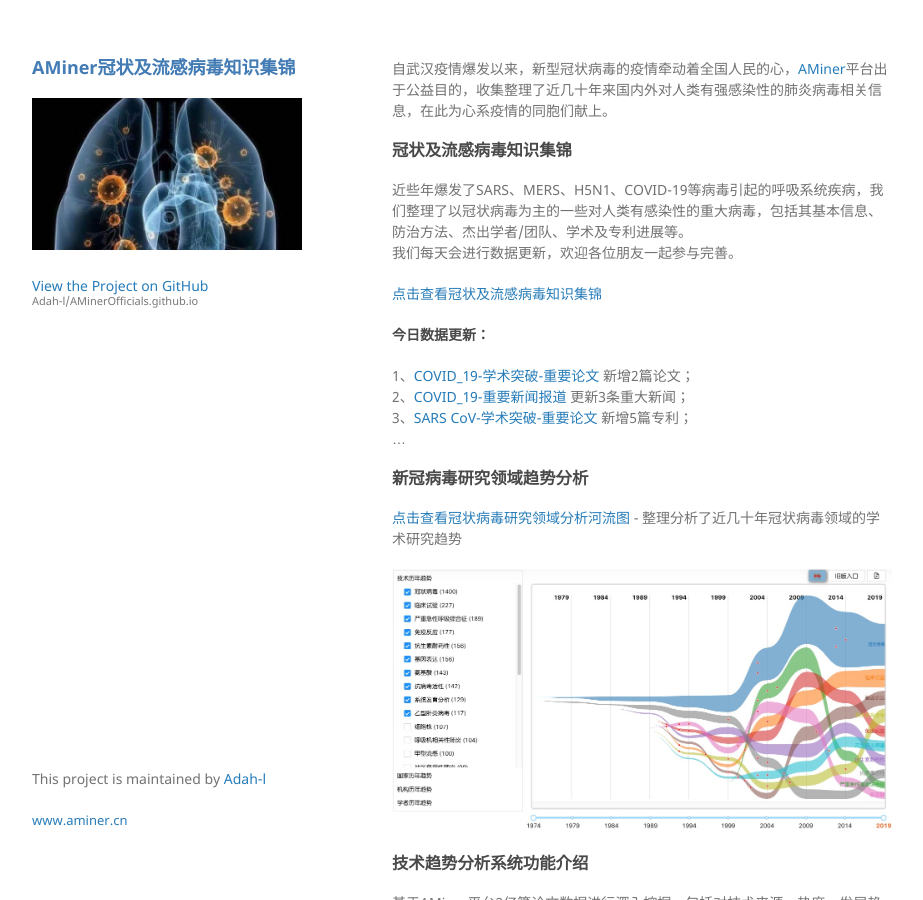
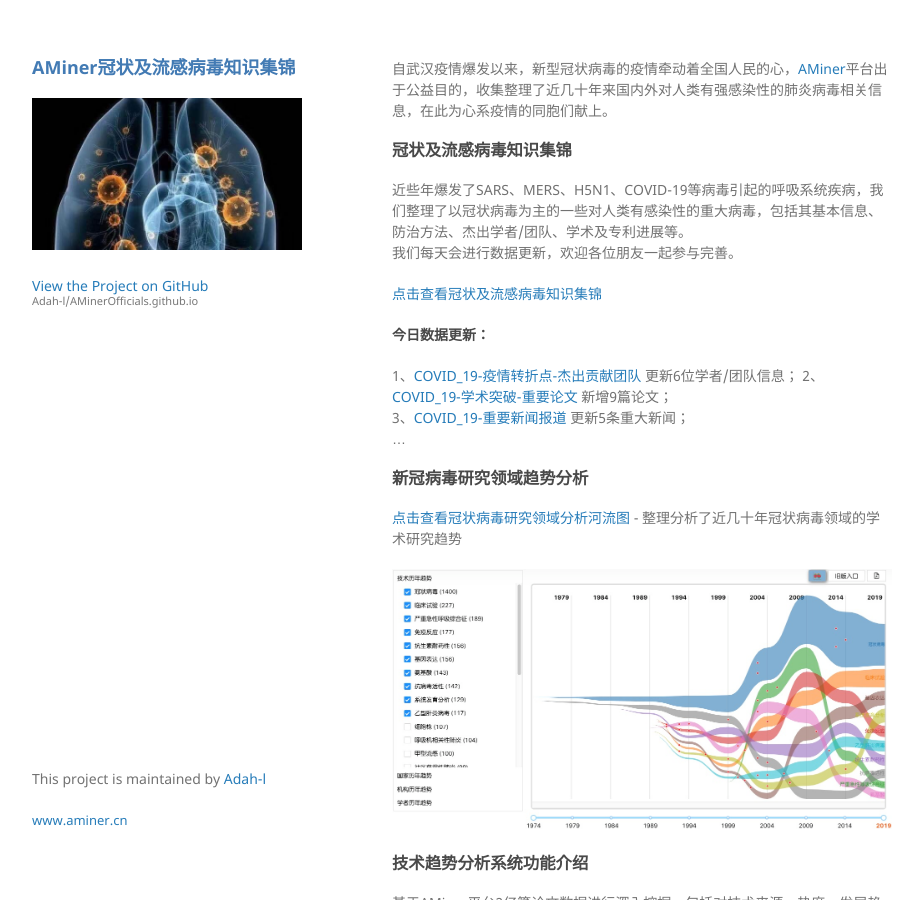
Before and after one commit to Adah-l/AMinerOfficials.github.io, a Jekyll site: the page built from index.md, in a window 1280 px wide and 900 px high. Shown: the whole window, without its empty margins (178-1101 px from the left). Built offline with Jekyll 4.4.1, drawn with Linux system fonts in a browser that asks for light colours; our own code applies the rules of GitHub Pages for plain Markdown files; the repository's description, which GitHub fills in, is left out.

Commit message:
Update
更新index

```diff
--- a/index.md
+++ b/index.md
@@ -9,9 +9,9 @@
 
 #### 今日数据更新：
 
-1、[COVID_19-学术突破-重要论文](https://github.com/AMinerOfficials/VirusKnowledge/wiki/2019COVID_19#6.1)  新增2篇论文；
-2、[COVID_19-重要新闻报道](https://github.com/AMinerOfficials/VirusKnowledge/wiki/2019COVID_19#7)  更新3条重大新闻；
-3、[SARS CoV-学术突破-重要论文](https://github.com/AMinerOfficials/VirusKnowledge/wiki/SARS-CoV#6.2)  新增5篇专利；
+1、[COVID_19-疫情转折点-杰出贡献团队](https://github.com/AMinerOfficials/VirusKnowledge/wiki/2019COVID_19#5.2)  更新6位学者/团队信息；
+2、[COVID_19-学术突破-重要论文](https://github.com/AMinerOfficials/VirusKnowledge/wiki/2019COVID_19#6.1)  新增9篇论文；
+3、[COVID_19-重要新闻报道](https://github.com/AMinerOfficials/VirusKnowledge/wiki/2019COVID_19#7)  更新5条重大新闻；
 ...
 
 
```
